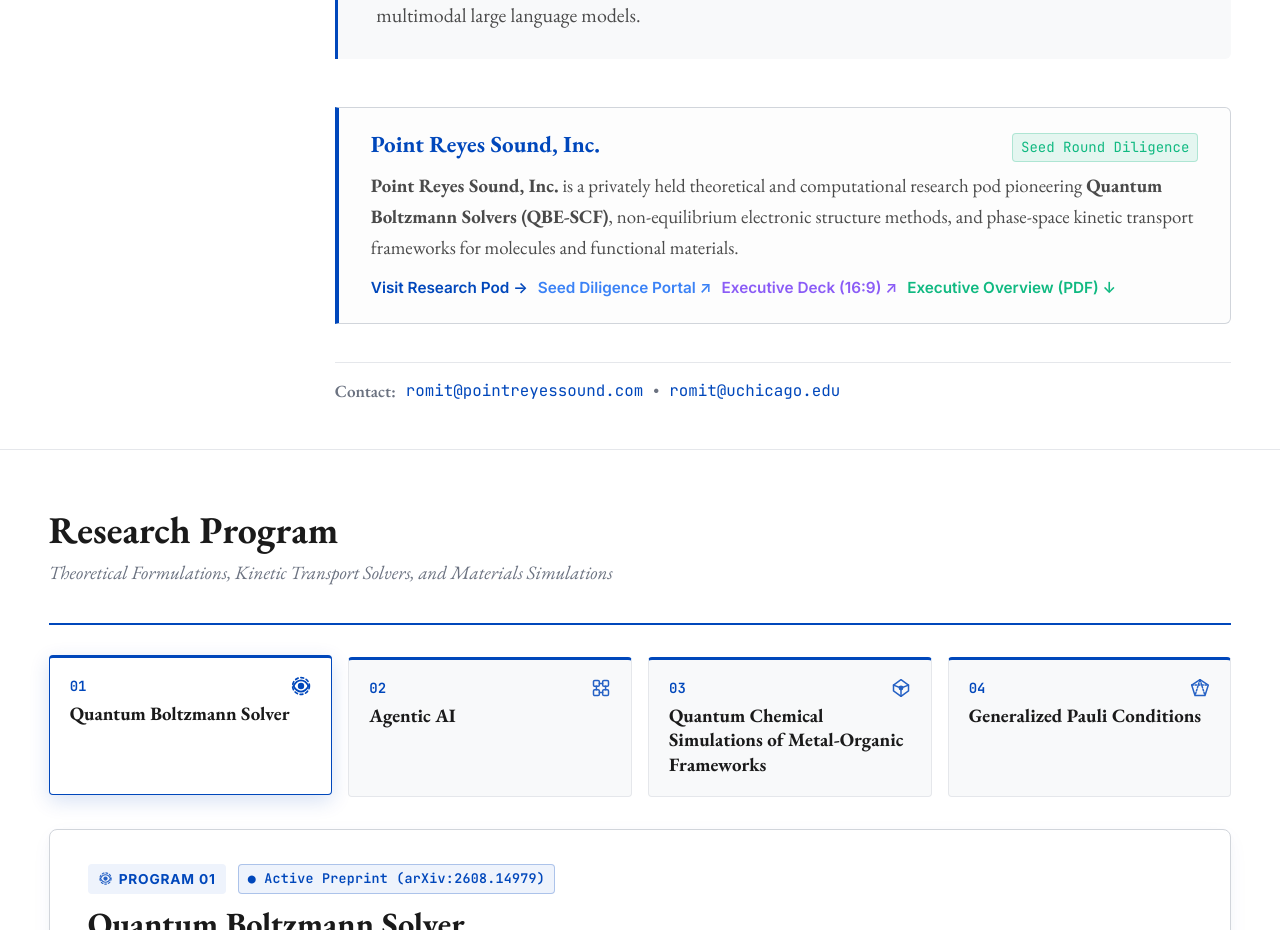
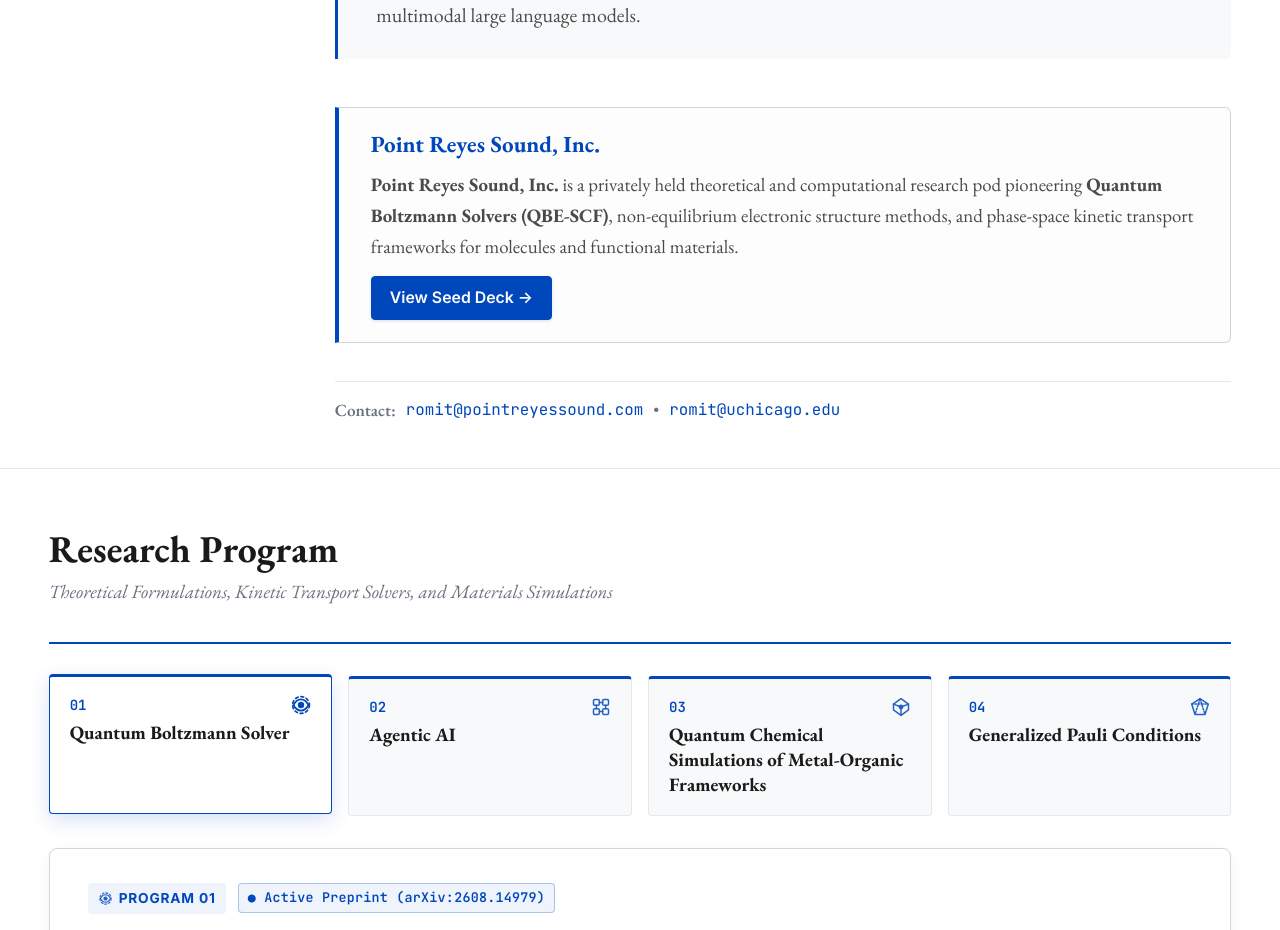
Before and after one commit to RomitChakraborty/rchakraborty.dev, a React (Vite) app: page / in a window 1280 px wide. Shown: the part 880-1810 px from the top of the page. Built offline with nearby package versions, Linux system fonts and the light colour scheme.

Commit message:
style(hero): replace multi-colored links with single clean seed deck button (#32)

```diff
--- a/src/App.css
+++ b/src/App.css
@@ -537,18 +537,30 @@
   margin-bottom: 12px;
 }
 
-.prs-explore-link {
+.prs-deck-btn {
   font-family: var(--font-sans);
-  font-size: 0.85rem;
+  font-size: 0.88rem;
   font-weight: 600;
-  color: var(--royal-blue);
+  color: #ffffff;
+  background: var(--royal-blue);
+  border: 1px solid var(--royal-blue);
+  border-radius: 4px;
+  padding: 8px 18px;
   text-decoration: none;
   display: inline-flex;
   align-items: center;
-}
-
-.prs-explore-link:hover {
-  text-decoration: underline;
+  gap: 6px;
+  transition: var(--transition);
+  box-shadow: 0 1px 3px rgba(0, 71, 187, 0.16);
+}
+
+.prs-deck-btn:hover {
+  background: var(--royal-blue-hover);
+  border-color: var(--royal-blue-hover);
+  color: #ffffff;
+  text-decoration: none;
+  transform: translateY(-1px);
+  box-shadow: 0 4px 10px rgba(0, 71, 187, 0.22);
 }
 
 .hero-contact-row {
--- a/src/components/Hero.jsx
+++ b/src/components/Hero.jsx
@@ -101,27 +101,18 @@
 
           {/* Concise Point Reyes Sound, Inc. Section */}
           <div className="prs-spotlight-box">
-            <div style={{ display: "flex", justifyContent: "space-between", alignItems: "baseline", flexWrap: "wrap", gap: "8px", marginBottom: "8px" }}>
-              <h3 className="prs-spotlight-title" style={{ margin: 0 }}>Point Reyes Sound, Inc.</h3>
-              <span style={{ fontSize: "0.78rem", fontFamily: "var(--font-mono, monospace)", color: "#10b981", background: "rgba(16, 185, 129, 0.1)", padding: "2px 8px", borderRadius: "4px", border: "1px solid rgba(16, 185, 129, 0.25)" }}>
-                Seed Round Diligence
-              </span>
-            </div>
+            <h3 className="prs-spotlight-title" style={{ margin: "0 0 10px 0" }}>Point Reyes Sound, Inc.</h3>
             <p className="prs-spotlight-desc">
               <strong>Point Reyes Sound, Inc.</strong> is a privately held theoretical and computational research pod pioneering <strong>Quantum Boltzmann Solvers (QBE-SCF)</strong>, non-equilibrium electronic structure methods, and phase-space kinetic transport frameworks for molecules and functional materials.
             </p>
-            <div style={{ display: "flex", flexWrap: "wrap", gap: "10px", marginTop: "12px" }}>
-              <a href={profileData.links.prsWebsite} target="_blank" rel="noopener noreferrer" className="prs-explore-link" style={{ textDecoration: "none" }}>
-                Visit Research Pod &rarr;
-              </a>
-              <a href={profileData.links.prsDiligence} target="_blank" rel="noopener noreferrer" className="prs-explore-link" style={{ textDecoration: "none", color: "#3b82f6", borderColor: "rgba(59, 130, 246, 0.4)" }}>
-                Seed Diligence Portal ↗
-              </a>
-              <a href={profileData.links.prsDeck} target="_blank" rel="noopener noreferrer" className="prs-explore-link" style={{ textDecoration: "none", color: "#8b5cf6", borderColor: "rgba(139, 92, 246, 0.4)" }}>
-                Executive Deck (16:9) ↗
-              </a>
-              <a href={profileData.links.prsExecutivePdf} target="_blank" rel="noopener noreferrer" className="prs-explore-link" style={{ textDecoration: "none", color: "#10b981", borderColor: "rgba(16, 185, 129, 0.4)" }}>
-                Executive Overview (PDF) ↓
+            <div style={{ marginTop: "14px" }}>
+              <a
+                href={profileData.links.prsDeck}
+                target="_blank"
+                rel="noopener noreferrer"
+                className="prs-deck-btn"
+              >
+                View Seed Deck &rarr;
               </a>
             </div>
           </div>
```
